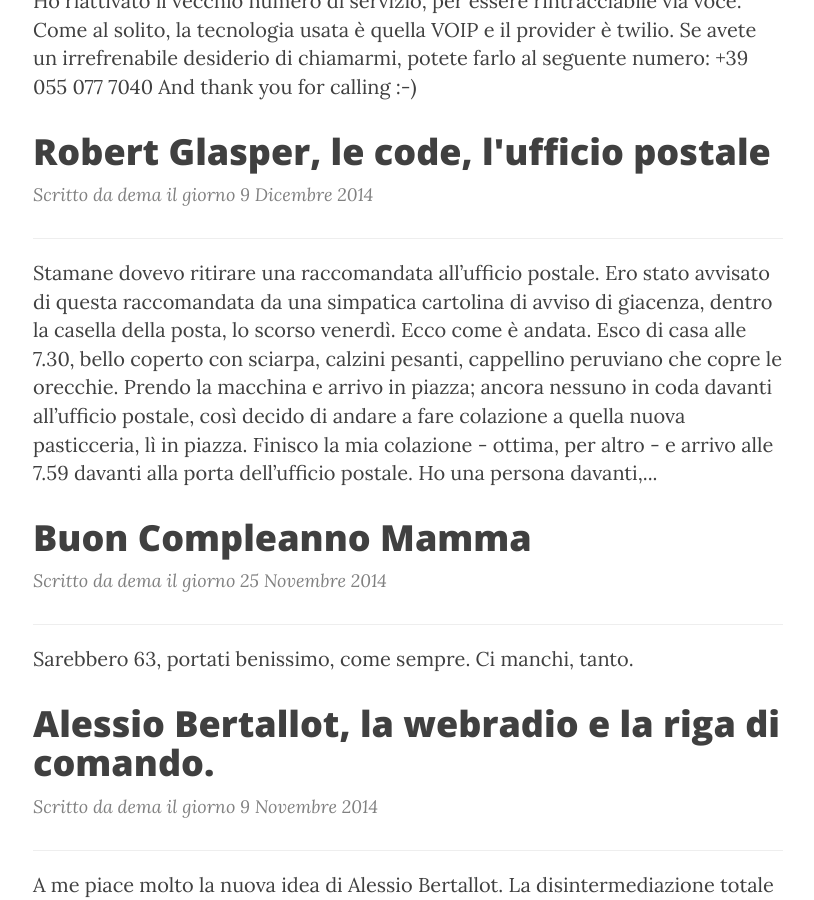
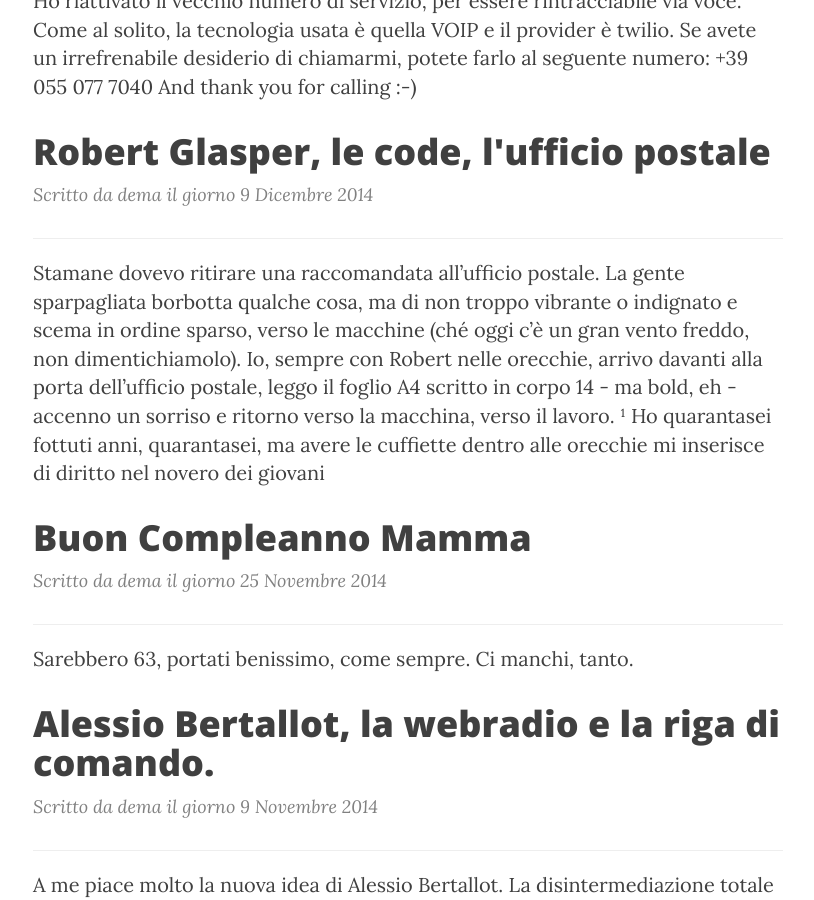
Before and after one commit to anton-dema/anton-dema.github.io, a Jekyll site: the page built from index.html, in a window 1280 px wide and 900 px high, scrolled down 945 px. Shown: the whole window, without its empty margins (232-1046 px from the left). Built offline with Jekyll 4.4.1, drawn with Linux system fonts in a browser that asks for light colours; nearby versions of some CDN libraries; the list of posts is cut into pages by our own code.

Commit message:
rompo a proposito

```diff
--- a/_posts/2014-12-09-robert-glasper-le-code-lufficio-postale.markdown
+++ b/_posts/2014-12-09-robert-glasper-le-code-lufficio-postale.markdown
@@ -8,26 +8,11 @@ title: Robert Glasper, le code, l'ufficio postale
 header-img: img/selfie.jpg
 ---
 
-Stamane dovevo ritirare una raccomandata all'ufficio postale.
-
- Ero stato avvisato di questa raccomandata da  una simpatica cartolina di avviso di giacenza, dentro la casella della posta, lo scorso venerdì.
-
-Ecco come è andata.
-
-Esco di casa alle 7.30, bello coperto con sciarpa, calzini pesanti, cappellino  peruviano che copre le orecchie. Prendo la macchina e arrivo in piazza; ancora nessuno in coda davanti all'ufficio postale, così decido di andare a fare colazione a quella nuova pasticceria, lì in piazza.
-
-Finisco la mia colazione - ottima, per altro - e arrivo alle 7.59 davanti alla porta dell'ufficio postale. Ho una persona davanti, mi metto in coda, diligentemente.
-
-Ed ecco arrivare in sequenza: macchine che parcheggiano a fianco dello scivolo per i disabili, gente tutta imbacuccata che si inframette, tra la porta e noi due in fila, in maniera assolutamente casuale.
-
-Io ho nelle orecchie [Robert Glasper Experiment](http://www.robertglasper.com/) che con il suo jazz mi allontana dal fango di questa pochezza umana, per fortuna.
-
-Come se non bastasse, il mio sguardo apparentemente assente ringalluzzisce l'umarello saltacode bastardo che pensa: "'sto giovane¹ con le cuffiette non si accorge di un cazzo e io gli passo avanti".
-
-Intanto, fra queste miserie, arrivano le 8.20, orario di prevista apertura dell'ufficio postale, dal quale, in tutto questo frangente, non arriva nessun movimento, nessuna luce accesa, nessun segno di vita.
-
-Ed ecco che l'umarello saltacode, più vispo che mai, scorge, attaccato alla porta a vetri, un foglio A4 scritto in corpo 14 - ma **bold**, eh - nel quale si legge:"Il giorno 9 dicembre 2014, dalle ore 8.20 alle 11.30, i servizi non saranno garantiti, a causa di assemblea sindacale."
+[Stamane dovevo][fava] ritirare una raccomandata all'ufficio postale.
 
 La gente sparpagliata borbotta qualche cosa, ma di non troppo vibrante o indignato e scema in ordine sparso, verso le macchine (ché  oggi c'è un gran vento freddo, non dimentichiamolo). Io, sempre con Robert nelle orecchie, arrivo davanti alla porta dell'ufficio postale, leggo il foglio A4 scritto in corpo 14 - ma **bold**, eh -  accenno un sorriso e ritorno verso la macchina, verso il lavoro.
 
 ¹ `Ho quarantasei fottuti anni, quarantasei, ma avere le cuffiette dentro alle orecchie mi inserisce di diritto nel novero dei giovani`
+
+
+[fava]: http://google.com
```
